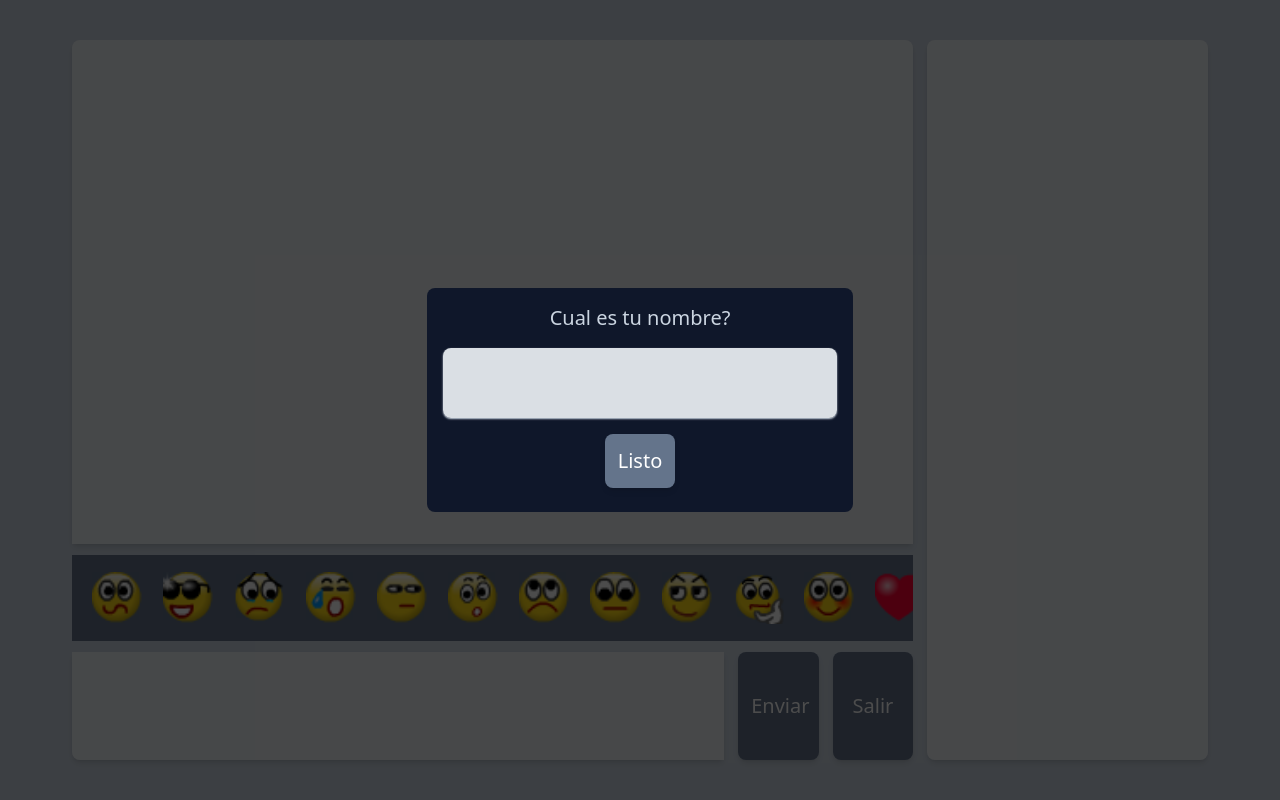
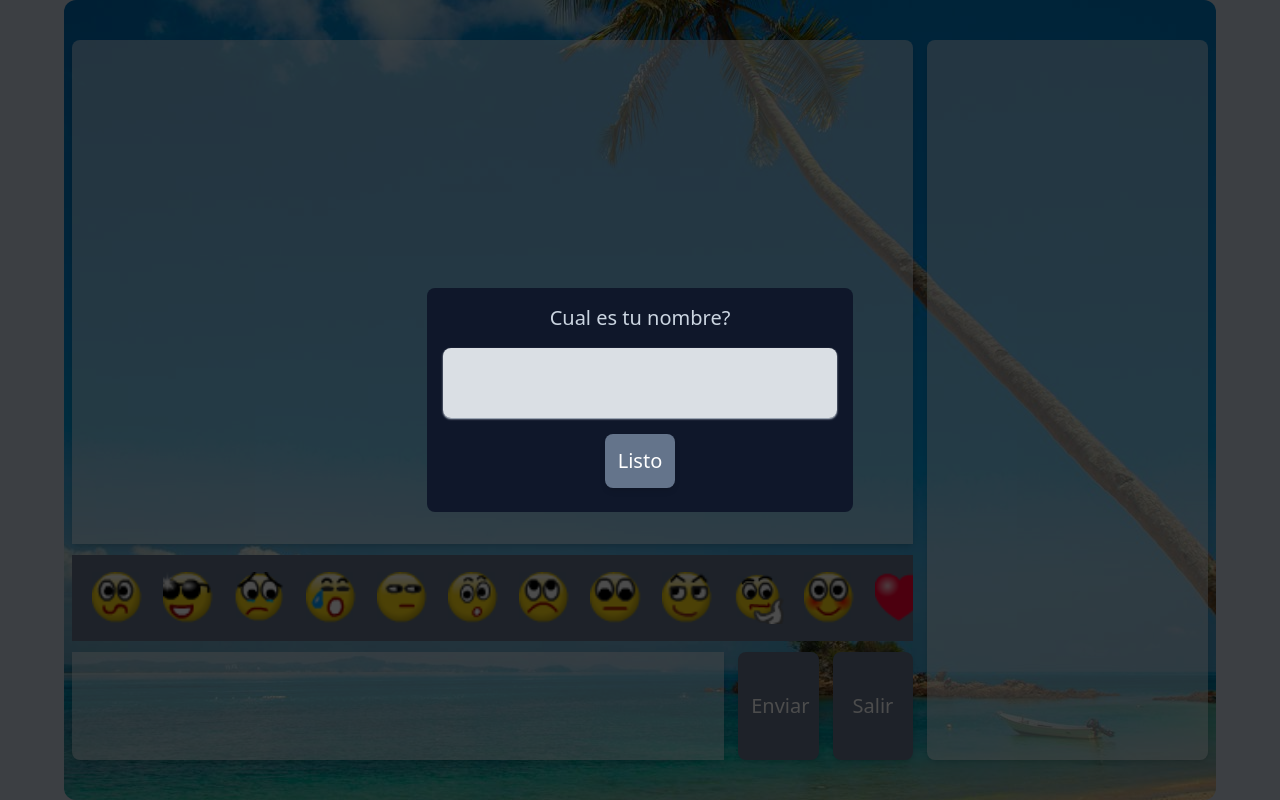
Before and after one commit to MatiFiordelli/ChatBox-Xat, a React (Vite) app: page / in a window 1280 px wide. Built offline with nearby package versions, Linux system fonts and the light colour scheme; no server answers.

Commit message:
adding background image and minor modifications on text margins

```diff
--- a/src/Chat.tsx
+++ b/src/Chat.tsx
@@ -63,7 +63,7 @@ export default function ChatBox() {
 										<ModalLogin />
 									</section>
 
-									<section className="absolute text-gray-100 rounded-xl w-[90dvw] h-screen flex flex-row justify-center lg:gap-[0.5vw] m-auto p-2">
+									<section className={`bg-[url('../public/summer_medium.jpg')] lg:bg-[url('../public/summer_big.jpg')] bg-center bg-no-repeat 2xl:bg-cover absolute text-gray-100 rounded-xl w-[90dvw] h-screen flex flex-row justify-center lg:gap-[0.5vw] m-auto p-2`}>
 										<div className="h-[98%] w-full sm:w-3/4 sm:h-[90dvh] flex flex-col justify-between text-slate-900 my-auto">
 											<MessagesListContainer />
 											<SmileysCarousel />
--- a/src/Components/MessageInputContainer/MessageInput.tsx
+++ b/src/Components/MessageInputContainer/MessageInput.tsx
@@ -30,7 +30,7 @@ export default function MessageInput({ ws, beepSound }: PropsMessageInput ){
 	}
 
     return(
-        <div className="p-3 2xl:p-[2vw] bg-opacity-90 flex flex-auto bg-slate-100 text-slate-900 rounded-bl-lg 2xl:rounded-bl-2xl shadow-md overflow-auto break-all">
+        <div className="p-3 2xl:p-[2vw] bg-opacity-50 flex flex-auto bg-slate-100 text-slate-900 rounded-bl-lg 2xl:rounded-bl-2xl shadow-md overflow-auto break-all">
             <input
                 autoFocus
                 aria-label="messageInput"
--- a/src/Components/MessageInputContainer/index.tsx
+++ b/src/Components/MessageInputContainer/index.tsx
@@ -59,6 +59,17 @@ export default function MessageInputContainer(){
     }
 
     useEffect(()=>{
+        console.log(ws.current?.readyState)
+        if(ws.current?.readyState === 0){
+            console.log('Conectando con el servidor')
+        }
+        if(ws.current?.readyState === 1){
+            console.log('Conectado!!!')
+        }
+
+    },[ws.current?.readyState])
+
+    useEffect(()=>{
         toggleWsBoolean
             ? createWebsocket({ws, wsId})
             : deleteContact()
@@ -87,7 +98,7 @@ export default function MessageInputContainer(){
                     const parsedNickname = JSON.parse(e.data).nickName
                     const msgHTMLElement = `
                                             <p style="font-weight:bold;">${parsedNickname}</p>
-                                            <div style="margin-bottom:0.7rem; display:inline-block;">${msg4}</div>
+                                            <div style="margin-bottom:0.7rem; margin-left:0.2rem; display:inline-block;">${msg4}</div>
                                             `
 
                     if(msgContainerDivRef?.current){
--- a/src/Components/MessagesListContainer/index.tsx
+++ b/src/Components/MessagesListContainer/index.tsx
@@ -6,7 +6,7 @@ export default function MessagesListContainer(){
 
     return(
         <div
-            className="w-full h-[70%] bg-opacity-90 bg-slate-100 text-slate-900 text-start rounded-t-lg 2xl:rounded-t-2xl sm:rounded-ss-lg shadow-md overflow-y-scroll break-all p-4 2xl:p-[2vw] leading-tight"
+            className="w-full h-[70%] bg-opacity-50 bg-slate-100 text-slate-900 text-start rounded-t-lg 2xl:rounded-t-2xl sm:rounded-ss-lg shadow-md overflow-y-scroll break-all p-4 2xl:p-[2vw] leading-tight"
             ref={msgContainerDivRef}
             id="msgContainerDiv"
             role="textbox"
--- a/src/Components/VisitorsContainer/VisitorsContainerMobile/index.tsx
+++ b/src/Components/VisitorsContainer/VisitorsContainerMobile/index.tsx
@@ -2,7 +2,7 @@ import Visitors from "../Visitors";
 
 export default function VisitorsContainerMobile(){
     return(
-        <div className="space-y-1 font-semibold italic w-fit h-[100vh] p-3 bg-opacity-90 bg-slate-100 text-slate-900 capitalize shadow-md overflow-auto">
+        <div className="space-y-1 font-semibold italic w-fit h-[100vh] p-3 bg-opacity-50 bg-slate-100 text-slate-900 capitalize shadow-md overflow-auto">
             <Visitors />
         </div>
     )
--- a/src/Components/VisitorsContainer/index.tsx
+++ b/src/Components/VisitorsContainer/index.tsx
@@ -2,7 +2,7 @@ import Visitors from "./Visitors";
 
 export default function VisitorsContainer(){
     return(
-        <div className="hidden sm:flex space-y-1 font-semibold italic w-1/4 h-[90vh] p-3 2xl:p-[2vw] flex-col justify-start gap-1 bg-opacity-90 bg-slate-100 text-slate-900 capitalize ml-2 my-auto rounded-lg 2xl:rounded-2xl shadow-md overflow-auto">
+        <div className="hidden sm:flex space-y-1 font-semibold italic w-1/4 h-[90vh] p-3 2xl:p-[2vw] flex-col justify-start gap-1 bg-opacity-50 bg-slate-100 text-slate-900 capitalize ml-2 my-auto rounded-lg 2xl:rounded-2xl shadow-md overflow-auto">
             <Visitors />
         </div>
     )
```
Also changed, not shown: public/summer_big.jpg (added), public/summer_medium.jpg (added).
